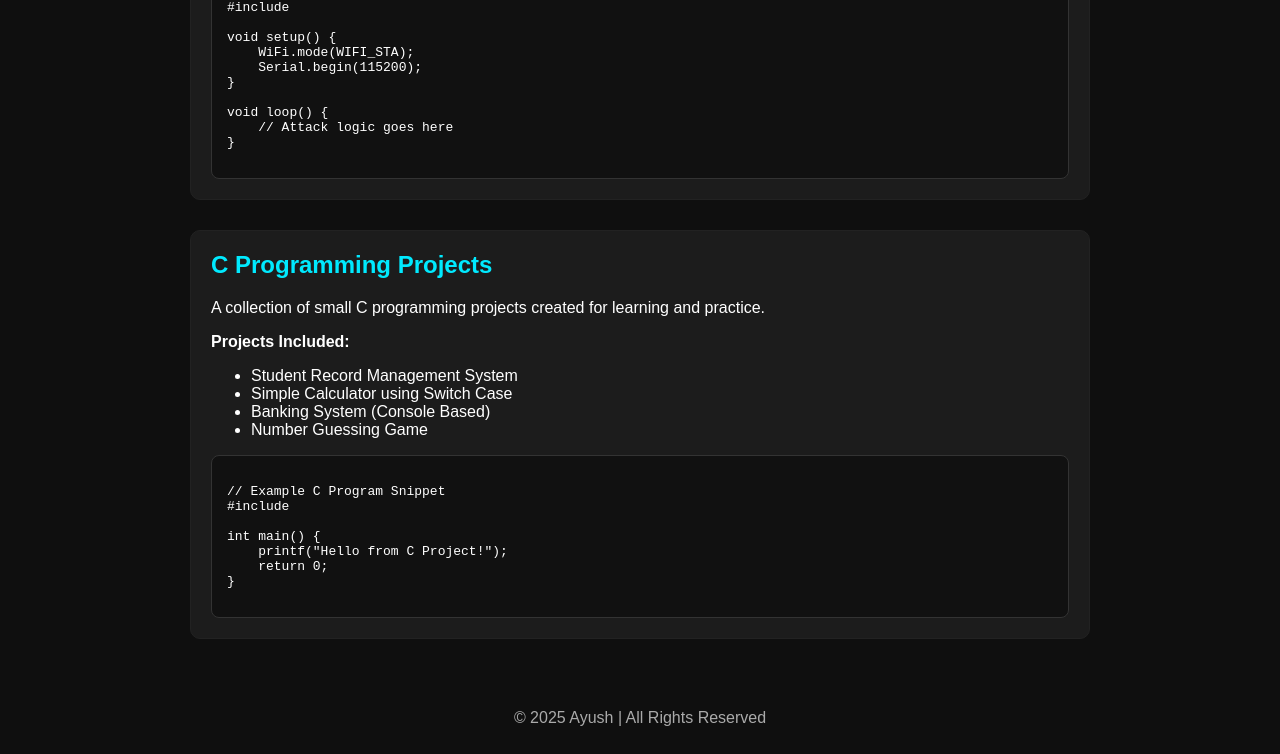
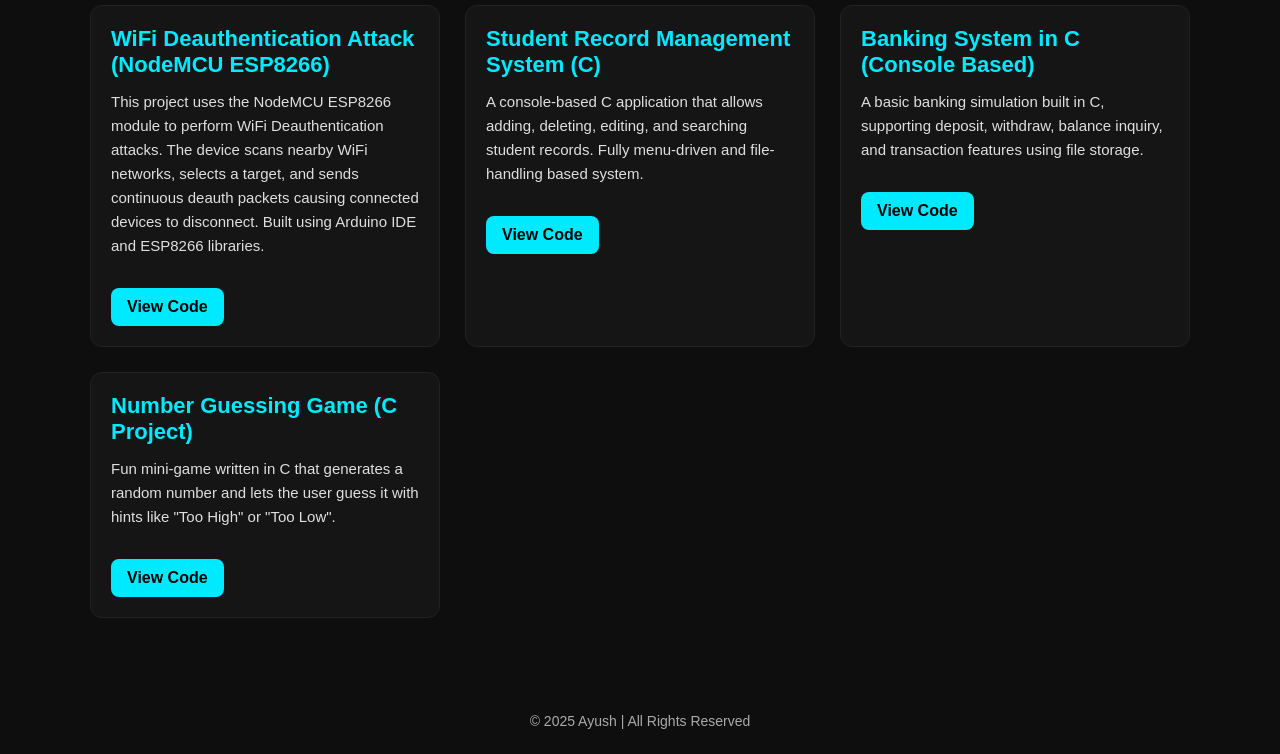
Before and after one commit to ayushuniyal796-code/ayushuniyal796-code.github.io, a plain HTML site: page index.html in a window 1280 px wide. Shown: the part 306-1060 px from the top of the page. Drawn offline with Linux system fonts and the light colour scheme.

Commit message:
Update index.html

```diff
--- a/index.html
+++ b/index.html
@@ -1,125 +1,178 @@
 <!DOCTYPE html>
 <html lang="en">
 <head>
-    <meta charset="UTF-8">
-    <meta name="viewport" content="width=device-width, initial-scale=1.0">
+    <meta charset="UTF-8" />
+    <meta name="viewport" content="width=device-width, initial-scale=1.0" />
     <title>Ayush | Portfolio</title>
+
     <style>
         body {
-            font-family: Arial, sans-serif;
-            background: #0f0f0f;
-            color: #ffffff;
             margin: 0;
-            padding: 0;
+            font-family: "Poppins", sans-serif;
+            background: #0e0e0e;
+            color: #f5f5f5;
         }
+
+        /* Header */
         header {
-            background: #1a1a1a;
-            padding: 25px;
+            background: linear-gradient(135deg, #00eaff, #0077ff);
+            padding: 50px 20px;
             text-align: center;
         }
+
         header h1 {
             margin: 0;
+            font-size: 42px;
+            font-weight: 700;
+        }
+
+        header p {
+            margin-top: 10px;
+            font-size: 18px;
+            opacity: 0.9;
+        }
+
+        /* Container */
+        .container {
+            max-width: 1100px;
+            margin: auto;
+            padding: 30px;
+        }
+
+        /* Section Titles */
+        .section-title {
             font-size: 32px;
+            margin-bottom: 20px;
+            color: #00eaff;
+            border-left: 4px solid #00eaff;
+            padding-left: 10px;
+        }
+
+        /* Project Cards */
+        .projects {
+            display: grid;
+            grid-template-columns: repeat(auto-fit, minmax(310px, 1fr));
+            gap: 25px;
+        }
+
+        .project-card {
+            background: #151515;
+            padding: 20px;
+            border-radius: 12px;
+            border: 1px solid #222;
+            transition: 0.3s;
+        }
+
+        .project-card:hover {
+            transform: translateY(-5px);
+            box-shadow: 0px 0px 15px #00eaff60;
+        }
+
+        .project-card h3 {
+            margin: 0;
+            font-size: 22px;
             color: #00eaff;
         }
-        .container {
-            max-width: 900px;
-            margin: auto;
-            padding: 20px;
+
+        .project-card p {
+            margin-top: 12px;
+            font-size: 15px;
+            line-height: 1.6;
+            opacity: 0.9;
         }
-        .project {
-            background: #1c1c1c;
-            margin-bottom: 30px;
-            padding: 20px;
-            border-radius: 10px;
-            border: 1px solid #222;
+
+        .btn {
+            display: inline-block;
+            margin-top: 15px;
+            padding: 10px 16px;
+            background: #00eaff;
+            color: #000;
+            text-decoration: none;
+            border-radius: 8px;
+            font-weight: 600;
+            transition: 0.3s;
         }
-        .project h2 {
-            margin-top: 0;
-            color: #00eaff;
+
+        .btn:hover {
+            background: #00b6d4;
         }
-        .code-box {
-            background: #111;
-            padding: 15px;
-            border-radius: 8px;
-            margin-top: 10px;
-            overflow-x: auto;
-            font-family: "Courier New", monospace;
-            border: 1px solid #333;
-        }
+
+        /* Footer */
         footer {
             text-align: center;
-            padding: 20px;
+            padding: 25px;
+            margin-top: 40px;
+            font-size: 14px;
             color: #aaa;
         }
     </style>
 </head>
+
 <body>
-
+    <!-- Header -->
     <header>
         <h1>Ayush's Portfolio</h1>
+        <p>Projects | Electronics | Programming | Security Research</p>
     </header>
 
     <div class="container">
 
-    <!-- Project 1 -->
-    <div class="project">
-        <h2>WiFi Deauthentication Attack (NodeMCU ESP8266)</h2>
+        <!-- Projects Section -->
+        <h2 class="section-title">My Projects</h2>
+
+        <div class="projects">
+
+            <!-- PROJECT 1 -->
+            <div class="project-card">
+                <h3>WiFi Deauthentication Attack (NodeMCU ESP8266)</h3>
                 <p>
-            This project demonstrates a WiFi Deauthentication attack using a NodeMCU ESP8266 module.
-            It sends deauth packets to disconnect devices from a selected WiFi network.
+                    This project uses the NodeMCU ESP8266 module to perform WiFi Deauthentication attacks.
+                    The device scans nearby WiFi networks, selects a target, and sends continuous
+                    deauth packets causing connected devices to disconnect.
+                    Built using Arduino IDE and ESP8266 libraries.
                 </p>
-        <p><strong>Technologies Used:</strong> ESP8266, Arduino IDE, C/C++, WiFi Protocols</p>
 
-        <div class="code-box">
-<pre>
-// Example ESP8266 Deauth code snippet (for display only)
-#include <ESP8266WiFi.h>
-
-void setup() {
-    WiFi.mode(WIFI_STA);
-    Serial.begin(115200);
-}
-
-void loop() {
-    // Attack logic goes here
-}
-</pre>
-        </div>
+                <a class="btn" target="_blank">View Code</a>
             </div>
 
-    <!-- Project 2 -->
-    <div class="project">
-        <h2>C Programming Projects</h2>
+            <!-- PROJECT 2 -->
+            <div class="project-card">
+                <h3>Student Record Management System (C)</h3>
                 <p>
-            A collection of small C programming projects created for learning and practice.
+                    A console-based C application that allows adding, deleting, editing,
+                    and searching student records. Fully menu-driven and file-handling based system.
                 </p>
-        <p><strong>Projects Included:</strong></p>
-        <ul>
-            <li>Student Record Management System</li>
-            <li>Simple Calculator using Switch Case</li>
-            <li>Banking System (Console Based)</li>
-            <li>Number Guessing Game</li>
-        </ul>
 
-        <div class="code-box">
-<pre>
-// Example C Program Snippet
-#include <stdio.h>
-
-int main() {
-    printf("Hello from C Project!");
-    return 0;
-}
-</pre>
-        </div>
+                <a class="btn" target="_blank">View Code</a>
             </div>
 
+            <!-- PROJECT 3 -->
+            <div class="project-card">
+                <h3>Banking System in C (Console Based)</h3>
+                <p>
+                    A basic banking simulation built in C, supporting deposit, withdraw,
+                    balance inquiry, and transaction features using file storage.
+                </p>
+
+                <a class="btn" target="_blank">View Code</a>
+            </div>
+
+            <!-- PROJECT 4 -->
+            <div class="project-card">
+                <h3>Number Guessing Game (C Project)</h3>
+                <p>
+                    Fun mini-game written in C that generates a random number and lets the
+                    user guess it with hints like "Too High" or "Too Low".
+                </p>
+
+                <a class="btn" target="_blank">View Code</a>
+            </div>
+
+        </div>
     </div>
 
     <footer>
         © 2025 Ayush | All Rights Reserved
     </footer>
-
 </body>
 </html>
```
Lines whose indentation alone changed are shown as unchanged.
